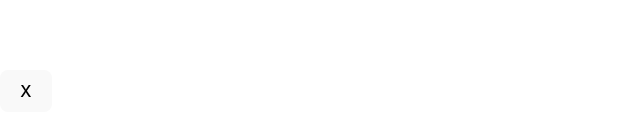
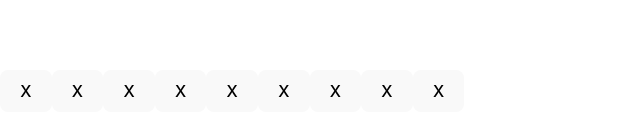
Before and after one commit to HMEsau/Tic-tac-toe, a React (Vite) app in the folder my-admin/: page / in a window 1280 px wide. Shown: the part 309-444 px from the top of the page, without its empty margins (0-640 px from the left). Built offline with nearby package versions, Linux system fonts and the light colour scheme.

Commit message:
all x's in place

```diff
--- a/my-admin/src/App.jsx
+++ b/my-admin/src/App.jsx
@@ -1,3 +1,16 @@
 export default function Square() {
-  return <button className="square">X</button>;
+  return (
+    <>
+    <button className="square">X</button>
+    <button className="square">X</button>
+    <button className="square">X</button>
+    <button className="square">X</button>
+    <button className="square">X</button>
+    <button className="square">X</button>
+    <button className="square">X</button>
+    <button className="square">X</button>
+    <button className="square">X</button>
+    </>
+
+  )
 }
```
